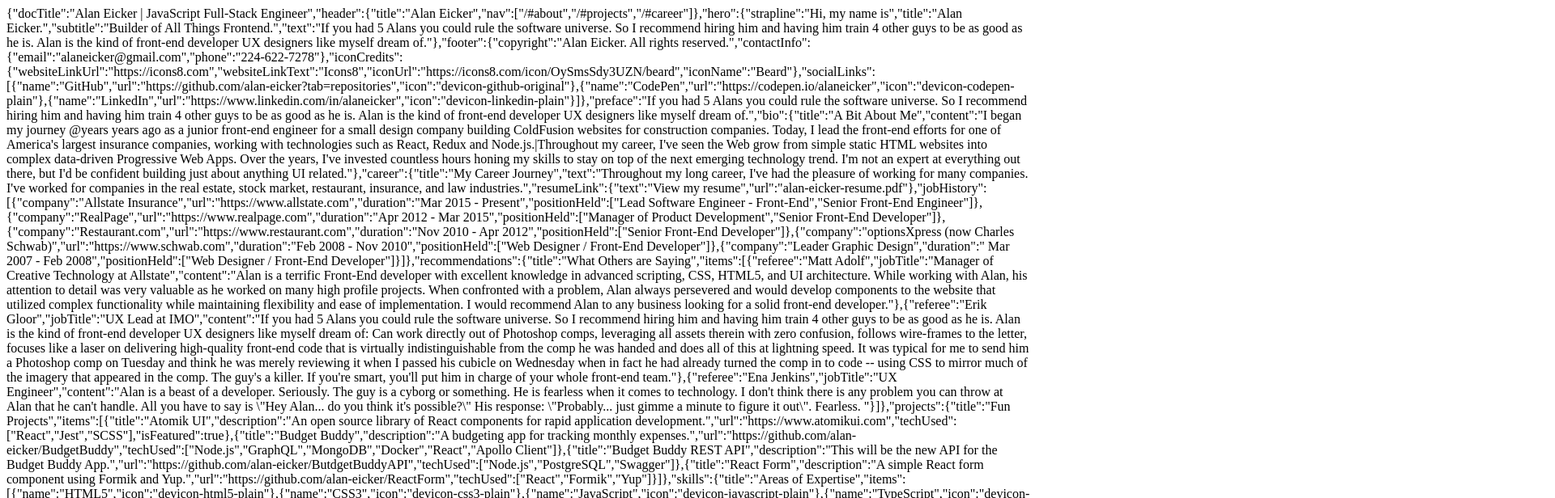
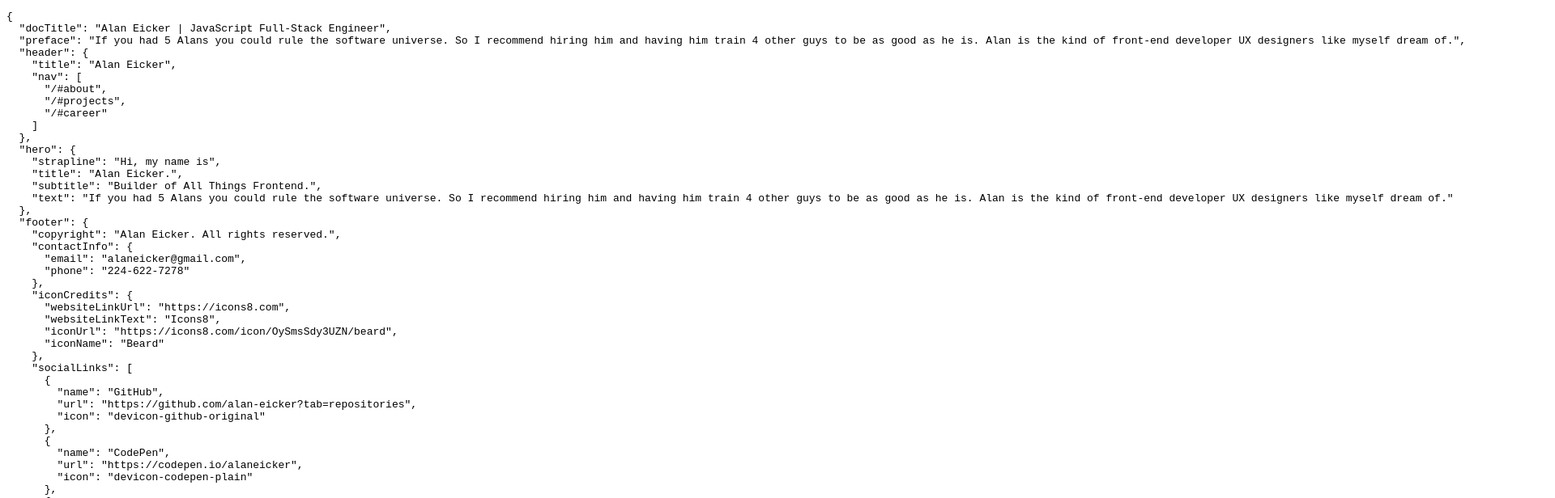
Before and after one commit to alan-eicker/personal-website, a Next.js app: page / in a window 1280 px wide. Shown: the top 616 px of the page at 81% size, 1920 px wide, since content can reach past the window. Built offline with nearby package versions, Linux system fonts and the light colour scheme.

Commit message:
interfaces setup

```diff
--- a/src/data/content.json
+++ b/src/data/content.json
@@ -1,5 +1,6 @@
 {
   "docTitle": "Alan Eicker | JavaScript Full-Stack Engineer",
+  "preface": "If you had 5 Alans you could rule the software universe. So I recommend hiring him and having him train 4 other guys to be as good as he is. Alan is the kind of front-end developer UX designers like myself dream of.",
   "header": {
     "title": "Alan Eicker",
     "nav": ["/#about", "/#projects", "/#career"]
@@ -40,7 +41,6 @@
       }
     ]
   },
-  "preface": "If you had 5 Alans you could rule the software universe. So I recommend hiring him and having him train 4 other guys to be as good as he is. Alan is the kind of front-end developer UX designers like myself dream of.",
   "bio": {
     "title": "A Bit About Me",
     "content": "I began my journey @years years ago as a junior front-end engineer for a small design company building ColdFusion websites for construction companies. Today, I lead the front-end efforts for one of America's largest insurance companies, working with technologies such as React, Redux and Node.js.|Throughout my career, I've seen the Web grow from simple static HTML websites into complex data-driven Progressive Web Apps. Over the years, I've invested countless hours honing my skills to stay on top of the next emerging technology trend. I'm not an expert at everything out there, but I'd be confident building just about anything UI related."
@@ -57,7 +57,7 @@
         "company": "Allstate Insurance",
         "url": "https://www.allstate.com",
         "duration": "Mar 2015 - Present",
-        "positionHeld": [
+        "positionsHeld": [
           "Lead Software Engineer - Front-End",
           "Senior Front-End Engineer"
         ]
@@ -66,7 +66,7 @@
         "company": "RealPage",
         "url": "https://www.realpage.com",
         "duration": "Apr 2012 - Mar 2015",
-        "positionHeld": [
+        "positionsHeld": [
           "Manager of Product Development",
           "Senior Front-End Developer"
         ]
@@ -75,18 +75,18 @@
         "company": "Restaurant.com",
         "url": "https://www.restaurant.com",
         "duration": "Nov 2010 - Apr 2012",
-        "positionHeld": ["Senior Front-End Developer"]
+        "positionsHeld": ["Senior Front-End Developer"]
       },
       {
         "company": "optionsXpress (now Charles Schwab)",
         "url": "https://www.schwab.com",
         "duration": "Feb 2008 - Nov 2010",
-        "positionHeld": ["Web Designer / Front-End Developer"]
+        "positionsHeld": ["Web Designer / Front-End Developer"]
       },
       {
         "company": "Leader Graphic Design",
         "duration": " Mar 2007 - Feb 2008",
-        "positionHeld": ["Web Designer / Front-End Developer"]
+        "positionsHeld": ["Web Designer / Front-End Developer"]
       }
     ]
   },
--- a/src/pages/_app.tsx
+++ b/src/pages/_app.tsx
@@ -4,9 +4,7 @@
 import content from "../data/content.json";
 import { IAppContext } from "../interfaces/AppContext";
 
-const AppContext = createContext<IAppContext>({
-  content: {},
-});
+const AppContext = createContext<IAppContext | undefined>(undefined);
 
 export const useAppContent = () => useContext(AppContext);
 
--- a/src/pages/index.tsx
+++ b/src/pages/index.tsx
@@ -15,7 +15,9 @@
         <meta name="viewport" content="width=device-width, initial-scale=1" />
         <link rel="icon" href="/favicon.ico" />
       </Head>
-      <main>{JSON.stringify(content)}</main>
+      <main>
+        <pre>{JSON.stringify(content, null, 2)}</pre>
+      </main>
     </>
   );
 }
```
Also changed, not shown: src/interfaces/AppContext.ts (+5 -4 lines).
